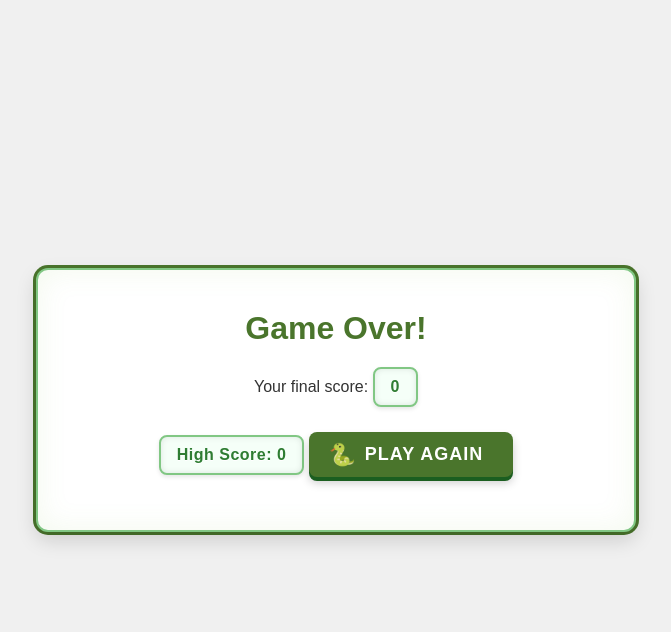
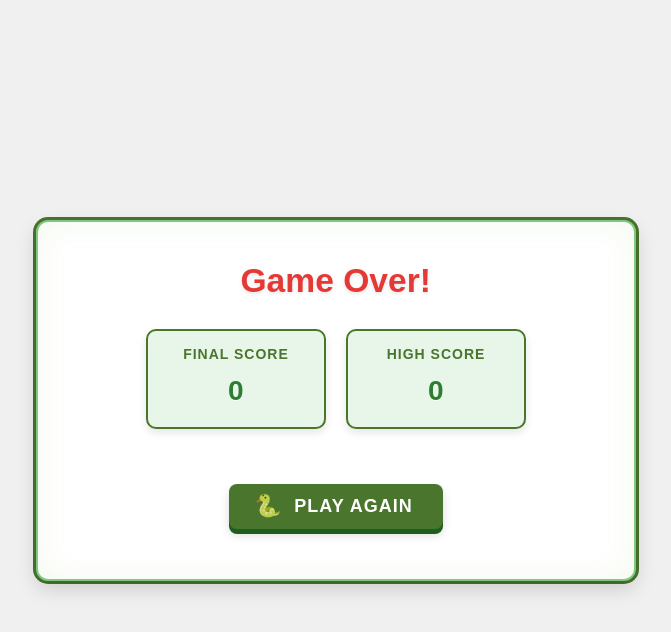
Before and after one commit to niksavis/snake-game, a plain HTML site: page index.html in a window 1280 px wide. Both pictures are taken after a click on the button "START GAME". Shown: the whole page, without its empty margins (304-975 px from the left). Drawn offline with Linux system fonts and the light colour scheme.

Commit message:
Enhance game over screen layout and styling with improved score display, animations, and button adjustments for better user experience.

```diff
--- a/index.html
+++ b/index.html
@@ -33,8 +33,16 @@
         </div>
         <div id="game-over-screen" class="screen hidden">
             <h1>Game Over!</h1>
-            <p>Your final score: <span id="final-score">0</span></p>
-            <p id="high-score">High Score: 0</p>
+            <div class="score-container">
+                <div class="score-box">
+                    <div class="score-label">Final Score</div>
+                    <div id="final-score">0</div>
+                </div>
+                <div class="score-box">
+                    <div class="score-label">High Score</div>
+                    <div id="high-score">0</div>
+                </div>
+            </div>
             <button id="restart-button">Play Again</button>
         </div>
     </div>
--- a/script.js
+++ b/script.js
@@ -49,12 +49,23 @@ function init() {
         gameOverScreen = document.getElementById('game-over-screen');
         startButton = document.getElementById('start-button');
         pauseButton = document.getElementById('pause-button');
-        restartButton = document.getElementById('restart-button');        scoreDisplay = document.getElementById('score');
+        restartButton = document.getElementById('restart-button');
+        scoreDisplay = document.getElementById('score');
         finalScoreDisplay = document.getElementById('final-score');
         highScoreDisplay = document.getElementById('high-score');
         soundToggle = document.getElementById('sound-toggle');
-        popupToggle = document.getElementById('popup-toggle');
-          // Note: popup message settings are now initialized in popup-messages.js
+        popupToggle = document.getElementById('popup-toggle');          // Note: popup message settings are now initialized in popup-messages.js
+
+        // Make sure only the start screen is visible initially
+        if (startScreen) {
+            startScreen.classList.remove('hidden');
+        }
+        if (gameScreen) {
+            gameScreen.classList.add('hidden');
+        }
+        if (gameOverScreen) {
+            gameOverScreen.classList.add('hidden');
+        }
 
         // Initialize the canvas
         canvas = document.getElementById('game-canvas');
@@ -98,10 +109,9 @@ function init() {
 
         // Touch controls for mobile
         setupTouchControls();
-
           // Set high score display
         if (highScoreDisplay) {
-            highScoreDisplay.textContent = `High Score: ${highScore}`;
+            highScoreDisplay.textContent = highScore;
         }
 
         // Initialize sounds
@@ -198,9 +208,8 @@ function startGame() {
         } else {
             debug('ERROR: Score display not found');
         }
-
           if (highScoreDisplay) {
-            highScoreDisplay.textContent = `High Score: ${highScore}`;
+            highScoreDisplay.textContent = highScore;
         }
 
         // Show game screen, hide others
@@ -988,6 +997,7 @@ function gameOver() {
 
     // Update game state
     gameState = 'gameOver';
+
     // Play game over sound
     safePlaySound(gameOverSound);
 
@@ -998,12 +1008,20 @@ function gameOver() {
     }
 
     // Update displays
+    if (finalScoreDisplay) {
         finalScoreDisplay.textContent = score;
-    highScoreDisplay.textContent = `High Score: ${highScore}`;
+    }
+    if (highScoreDisplay) {
+        highScoreDisplay.textContent = highScore;
+    }
 
     // Show game over screen
+    if (gameScreen) {
         gameScreen.classList.add('hidden');
+    }
+    if (gameOverScreen) {
         gameOverScreen.classList.remove('hidden');
+    }
 }
 
 // Helper function to safely play sounds (replaced with direct playSound call since Web Audio API is more reliable)
--- a/style.css
+++ b/style.css
@@ -321,20 +321,114 @@ button:focus {
 #start-button,
 #restart-button {
   background-color: #4a752c;
-  padding: 12px 30px 12px 56px; /* Further increased left padding to prevent overlap */
+  padding: 12px 30px 12px 65px; /* Even more increased left padding to prevent overlap */
   font-size: 18px;
   position: relative;
   overflow: hidden;
+  min-width: 200px; /* Ensure button has minimum width for text and icon */
 }
 
 #start-button:before,
 #restart-button:before {
   content: "🐍";
   position: absolute;
-  left: 20px; /* Increased left position to prevent overlap */
+  left: 25px; /* Further increased left position to prevent overlap */
   font-size: 1.2em;
   top: 50%;
   transform: translateY(-50%); /* Center vertically */
+}
+
+/* Game Over Screen Styling */
+#game-over-screen {
+  display: flex;
+  flex-direction: column;
+  align-items: center;
+  justify-content: center;
+  text-align: center;
+  width: 100%;
+  position: relative;
+}
+
+#game-over-screen h1 {
+  font-size: 32px;
+  color: #e53935;
+  margin-bottom: 30px;
+  text-shadow: 0 2px 4px rgba(0, 0, 0, 0.1);
+  animation: pulse 1.5s infinite;
+}
+
+@keyframes pulse {
+  0% {
+    transform: scale(1);
+  }
+  50% {
+    transform: scale(1.05);
+  }
+  100% {
+    transform: scale(1);
+  }
+}
+
+.score-container {
+  display: flex;
+  justify-content: center;
+  gap: 20px;
+  margin-bottom: 30px;
+  width: 100%;
+}
+
+.score-box {
+  background-color: #e8f5e9;
+  border: 2px solid #4a752c;
+  border-radius: 10px;
+  padding: 15px;
+  width: 45%;
+  max-width: 180px;
+  box-shadow: 0 4px 8px rgba(0, 0, 0, 0.1);
+  transition: transform 0.3s;
+}
+
+.score-box:hover {
+  transform: translateY(-5px);
+}
+
+.score-label {
+  font-size: 14px;
+  font-weight: bold;
+  color: #4a752c;
+  margin-bottom: 8px;
+  text-transform: uppercase;
+  letter-spacing: 1px;
+}
+
+#final-score,
+#high-score {
+  font-size: 28px;
+  font-weight: bold;
+  color: #2e7d32;
+  height: auto;
+  padding: 5px;
+  border: none;
+  box-shadow: none;
+  background-color: transparent;
+  display: block;
+}
+
+#restart-button {
+  margin-top: 25px;
+  background-color: #4a752c;
+  box-shadow: 0 5px 0 #1b5e20, 0 6px 10px rgba(0, 0, 0, 0.15);
+  transition: all 0.3s;
+}
+
+#restart-button:hover {
+  transform: translateY(-3px);
+  box-shadow: 0 7px 0 #1b5e20, 0 8px 15px rgba(0, 0, 0, 0.2);
+}
+
+#restart-button:active {
+  transform: translateY(2px);
+  box-shadow: 0 3px 0 #1b5e20, 0 4px 6px rgba(0, 0, 0, 0.1);
 }
 
 /* Responsive design */
```
Lines whose indentation alone changed are shown as unchanged.
